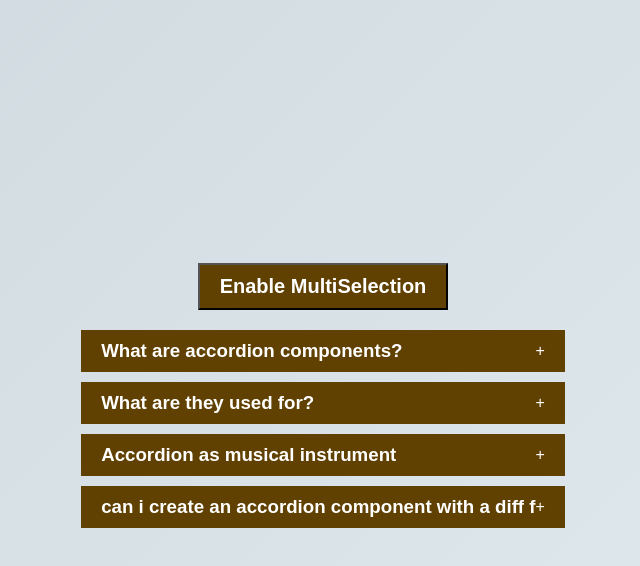
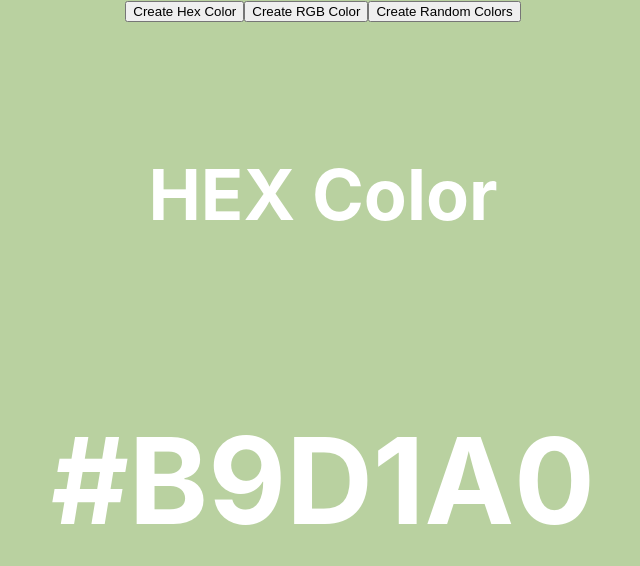
Before and after one commit to ajayverma2611/React-30-Project-Challenge, a React (Create React App) app: page / in a window 1280 px wide. Shown: the top 566 px of the page, without its empty margins (317-957 px from the left). Built offline with nearby package versions, Linux system fonts and the light colour scheme.

Commit message:
Project_3_RandomColor generator is added in the list.

```diff
--- a/package.json
+++ b/package.json
@@ -8,6 +8,7 @@
     "@testing-library/user-event": "^13.5.0",
     "react": "^18.3.1",
     "react-dom": "^18.3.1",
+    "react-icons": "^5.3.0",
     "react-scripts": "5.0.1",
     "web-vitals": "^2.1.4"
   },
--- a/src/App.js
+++ b/src/App.js
@@ -1,16 +1,25 @@
-import logo from './logo.svg';
+// import logo from './logo.svg';
 import './App.css';
-// import './components/Project_2_Accordian/index.jsx'
-// import './components/Project_1_BasicCalculator/index.jsx'
-import Calculator from './components/Project_1_BasicCalculator/index.jsx';
-import Accordian from './components/Project_2_Accordian/index.jsx';
+import RandomColor from './components/Project_3_RandomColor/index.jsx';
+// import Calculator from './components/Project_1_BasicCalculator/index.jsx';
+// import Accordian from './components/Project_2_Accordian/index.jsx';
+// import LoadMoreButton from './components/Load More Button/index.jsx';
+// import menus from './components/Project_5_TreeView/data.js';
+// import TreeView from './components/Project_5_TreeView/index.jsx';
+
 function App() {
   return (
     <div className="App">
 
         {/* {<Calculator />} */}
 
-        {<Accordian />}
+        {/* {<Accordian />} */}
+
+        {/* {<LoadMoreButton />} */}
+
+        {/* {<TreeView menus={menus}/>} */}
+
+        {<RandomColor/>}
 
     </div>
   );
--- a/src/components/Project_1_BasicCalculator/index.jsx
+++ b/src/components/Project_1_BasicCalculator/index.jsx
@@ -1,6 +1,5 @@
 import { useState } from "react";
 import './style.css';
-
 
 export default function Calculator(){
     const [input1,setInput1]=useState('');
@@ -30,7 +29,6 @@ export default function Calculator(){
             setResult(Number(input1)*Number(input2));
         }
     };
-
 
     const handleDivision=()=>{
         if(input1 === '' || input2===''){
--- /dev/null
+++ b/src/components/Project_3_RandomColor/index.jsx
@@ -0,0 +1,67 @@
+
+import {useEffect, useState} from "react";
+
+export default function RandomColor(){
+
+    const [typeColor,setTypeColor]=useState("hex");
+    const [color,setcolor]=useState("#000000");
+
+    function randomColorUtility(length){
+        return Math.floor(Math.random()*length);
+    }
+    function handleCreateRandomHexcolor(){
+        const hex=[0,1,2,3,4,5,6,7,8,9,"A","B","C","D","E","F"];
+        let hexColor ="#";
+
+        for(let i=0;i<6;i++){
+            hexColor+=hex[randomColorUtility(hex.length)];
+        }
+
+
+        console.log(hexColor);
+        setcolor(hexColor);
+    }
+
+    function handleCreateRandomRgbcolor(){
+        const r=randomColorUtility(256);
+        const g=randomColorUtility(256);
+        const b =randomColorUtility(256);
+
+        setcolor(`rgb(${r},${g},${b})`);
+    }
+
+    useEffect(() => {
+        if(typeColor === "hex")handleCreateRandomHexcolor();
+        else{
+            handleCreateRandomRgbcolor();
+        }
+    }, [typeColor]);
+
+    return <div style={{
+        width :"100vw",
+        height:"100vh",
+        background: color
+
+    }}>
+
+        <button onClick={()=> setTypeColor("hex")}>Create Hex Color</button>
+        <button onClick={()=>setTypeColor("rgb")}>Create RGB Color</button>
+        <button onClick={typeColor === "hex" ? handleCreateRandomHexcolor : handleCreateRandomRgbcolor}>Create Random Colors</button>
+
+        <div style={{
+            display:"flex",
+            justifyContent:"center",
+            alignItems:"center",
+            color:"white",
+            fontSize:"60px",
+            marginTop:"60px",
+            flexDirection:"column",
+            gap:"20px"
+        }}>
+            <h3>{typeColor === "rgb" ? "RGB Color" : "HEX Color"}</h3>
+            <h1>{color}</h1>
+        </div>
+    </div>
+
+
+}
```
Also changed, not shown: src/index.css (line endings or trailing spaces), 1 other file (tests, documents, lock files or other folders).
